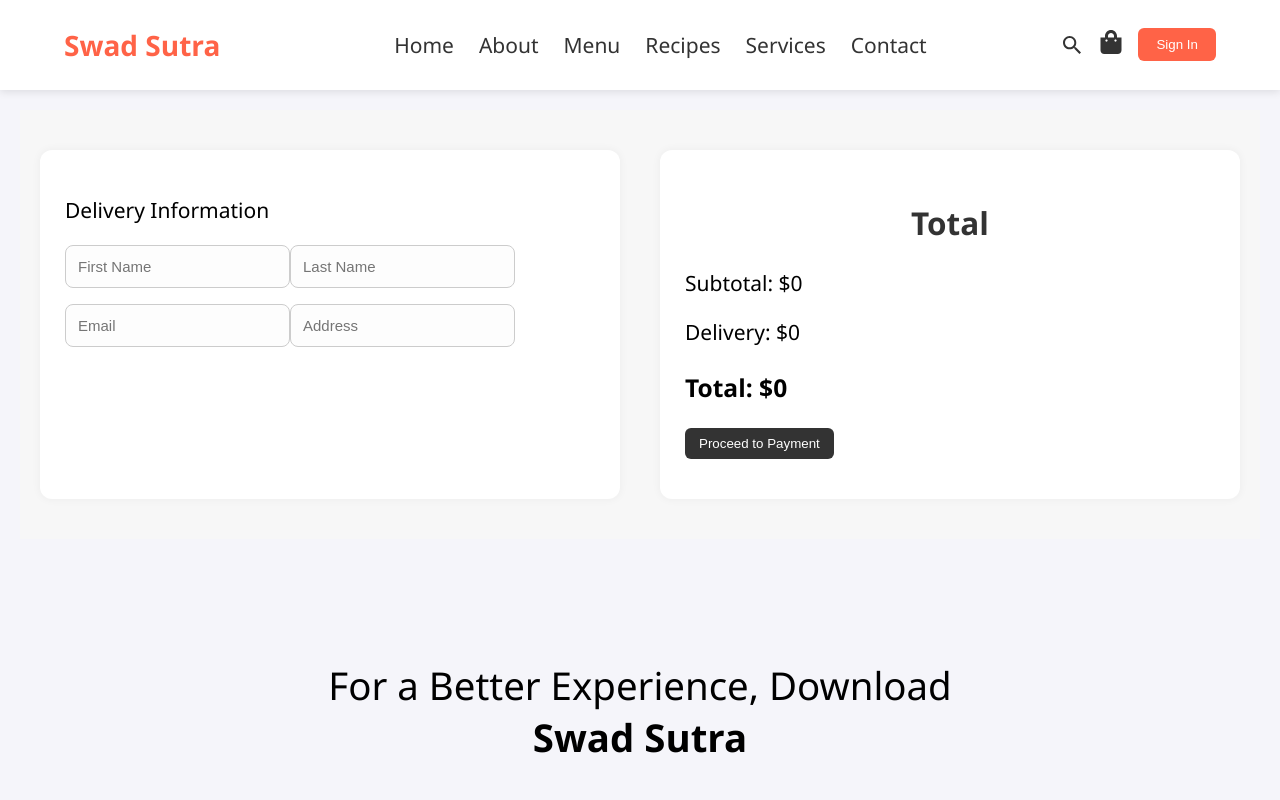
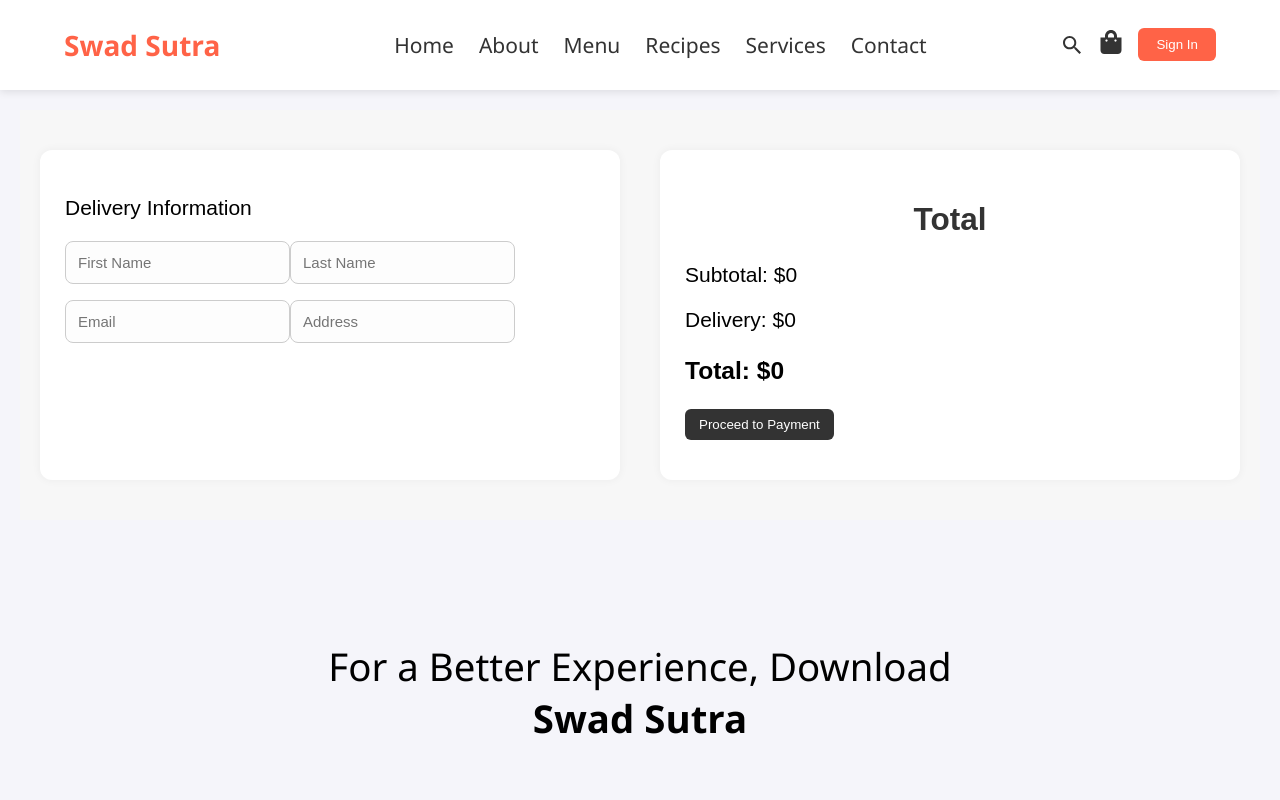
Before and after one commit to Khushichouhan011/Food-Ordering-Reactjs, a React (Vite) app: page /placeorder in a window 1280 px wide. Shown: the top 800 px of the page. Built offline with nearby package versions, Linux system fonts and the light colour scheme.

Commit message:
hello changesss

```diff
--- a/src/AppLayout.jsx
+++ b/src/AppLayout.jsx
@@ -6,18 +6,13 @@ import { Outlet } from "react-router-dom";
 
 const AppLayout = () => {
   const [showLogin, setShowLogin] = useState(false);
-
   return (
     <>
       <Header setShowLogin={setShowLogin} />
-
-      {/* 🔥 MUST */}
       {showLogin && <Login setShowLogin={setShowLogin} />}
-
       <main style={{ padding: "20px" }}>
         <Outlet />
       </main>
-
       <Footer />
     </>
   );
--- a/src/pages/menu/StoreContext.jsx
+++ b/src/pages/menu/StoreContext.jsx
@@ -8,7 +8,7 @@ export const StoreContext = createContext(null);
 const StoreContextProvider = (props) => {
   const [cartItems, setCartItems] = useState({});
 
-  // ✅ Add item
+
   const addToCart = (itemId) => {
     setCartItems((prev) => ({
       ...prev,
@@ -16,7 +16,7 @@ const StoreContextProvider = (props) => {
     }));
   };
 
-  // ✅ Remove item
+
   const removeFromCart = (itemId) => {
     setCartItems((prev) => {
       if (prev[itemId] > 1) {
@@ -29,13 +29,13 @@ const StoreContextProvider = (props) => {
     });
   };
 
-  // ✅ TOTAL CALCULATION FIXED
+
  const getTotalCartAmount = () => {
   let totalAmount = 0;
 
   for (const item in cartItems) {
     const itemInfo = food_list.find(
-      (product) => product.id === Number(item)   // ✅ FIXED (_id → id)
+      (product) => product.id === Number(item)
     );
 
     if (itemInfo) {
--- a/src/placeorder/PlaceOrder.css
+++ b/src/placeorder/PlaceOrder.css
@@ -4,7 +4,7 @@
   gap: 40px;
   padding: 40px 20px;
   background-color: #f7f7f7;
-  font-family: 'Segoe UI', sans-serif;
+  font-family:sans-serif;
 }
 
 .place-order-left,
--- a/src/placeorder/PlaceOrder.jsx
+++ b/src/placeorder/PlaceOrder.jsx
@@ -7,7 +7,7 @@ const PlaceOrder = () => {
   const { getTotalCartAmount } = useContext(StoreContext);
 
   const subtotal = getTotalCartAmount();
-  const deliveryFee = subtotal === 0 ? 0 : 2;
+  const deliveryFee = subtotal === 0 ? 0 : 60;
   const total = subtotal + deliveryFee;
 
   return (
```
Also changed, not shown: src/components/footer/AppDownload.jsx (+0 -23 lines).
